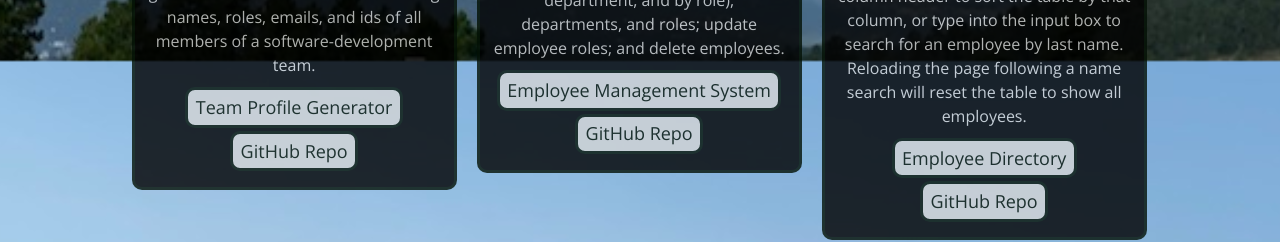
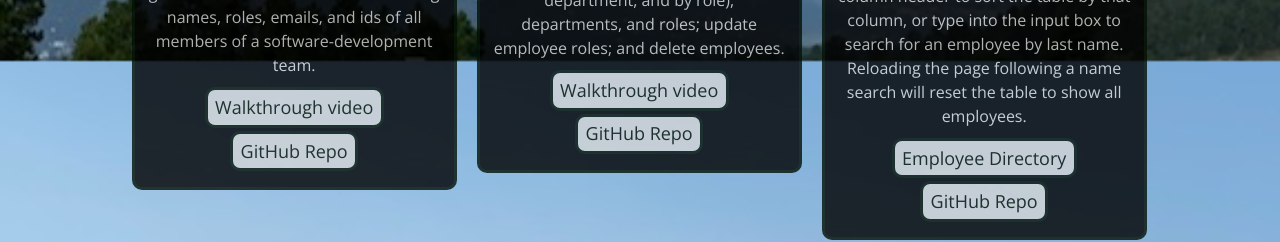
Before and after one commit to LauraCole1900/react-portfolio, a React (Create React App) app in the folder my-portfolio/: page /portfolio in a window 1280 px wide. Shown: the part 1539-1781 px from the top of the page. Built offline with nearby package versions, Linux system fonts and the light colour scheme; a web font is replaced by a local one.

Commit message:
added walkthrough video links to .json

```diff
--- a/my-portfolio/src/components/pages/portfolio.js
+++ b/my-portfolio/src/components/pages/portfolio.js
@@ -28,6 +28,7 @@
                 description={project.description}
                 repo={project.repo}
                 deployed={project.deployed}
+                deploy_button_label={project.deploy_button_label}
               />
             ))}
           </Col>
--- a/my-portfolio/src/components/project/index.js
+++ b/my-portfolio/src/components/project/index.js
@@ -17,7 +17,7 @@
           {props.description}
         </Card.Text>
         <div className="btndiv">
-          <Button className="btn" href={props.deployed} target="_blank">{props.name}</Button>
+          <Button className="btn" href={props.deployed} target="_blank">{props.deploy_button_label}</Button>
         </div>
         <div className="btndiv">
           <Button className="btn" href={props.repo} target="_blank">GitHub Repo</Button>
--- a/my-portfolio/src/projects.json
+++ b/my-portfolio/src/projects.json
@@ -5,7 +5,8 @@
     "image": "../public/images/taco-party-homepage-square.png",
     "description": "Taco Party was built through the collaborative efforts of six students, including me. It uses the Materialize framework for layout and mobile-responsiveness, JavaScript/jQuery, and two third-party APIs to provide a resource for users to plan their taco party. Users can generate random taco- or salsa-based recipes, visit the 'Taco' and 'Salsa' pages to view all available recipes, and visit the 'Beverages' pages to browse recipes for adult mixed drinks.",
     "repo": "https://github.com/LauraCole1900/tacoParty",
-    "deployed": "https://lauracole1900.github.io/tacoParty/"
+    "deployed": "https://lauracole1900.github.io/tacoParty/",
+    "deploy_button_label": "Taco Party"
   },
   {
     "id": 2,
@@ -13,7 +14,8 @@
     "image": "./images/blog-page-with-posts.png",
     "description": "Couch Surfers Travel Blog was likewise built through the collaborative efforts of six students, including me. It uses jQuery, Express.js, Express Handlebars, Sequelize, and Passport to create a semi-public (all posts visible, but only to those who are signed in) miniblog (500 characters or less) site for travelers to share their tips, tricks, and experiences with each other. It includes a Resources page for those looking for a place to start their adventures.",
     "repo": "https://github.com/LauraCole1900/couchSurfers",
-    "deployed": "https://dry-scrubland-38194.herokuapp.com/"
+    "deployed": "https://dry-scrubland-38194.herokuapp.com/",
+    "deploy_button_label": "Couch Surfers"
   },
   {
     "id": 3,
@@ -21,7 +23,8 @@
     "image": "./images/dashboard-searched.png",
     "description": "The Weather Dashboard uses jQuery and the OpenWeather API to provide weather information. The user types the city about which they're wanting weather information into the 'search' function, and the dashboard then provides current weather conditions and a five-day forecast for that city. While subsequent searches will replace the five-day forecast, the current conditions will still be visible at the bottom of the page, and all searched cities appear in the 'history' section for ease of repeating searches.",
     "repo": "https://github.com/LauraCole1900/apiWeatherDashboard",
-    "deployed": "https://lauracole1900.github.io/apiWeatherDashboard/"
+    "deployed": "https://lauracole1900.github.io/apiWeatherDashboard/",
+    "deploy_button_label": "Weather Dashboard"
   },
   {
     "id": 4,
@@ -29,7 +32,8 @@
     "image": "./images/team-roster-screencap.png",
     "description": "The Team Profile Generator is a CLI-based application that takes the user through a series of prompts to generate an html document containing names, roles, emails, and ids of all members of a software-development team.",
     "repo": "https://github.com/LauraCole1900/teamProfileGenerator",
-    "deployed": "#"
+    "deployed": "https://drive.google.com/file/d/14Y77zksXcUSfyXXI9gjCWBtUWVf3rcxJ/view",
+    "deploy_button_label": "Walkthrough video"
   },
   {
     "id": 5,
@@ -37,7 +41,8 @@
     "image": "./images/ems-walkthrough.gif",
     "description": "This is a CLI employee management system application using Inquirer.js and MySQL. This system allows the user to add employees, departments, and roles; view employees (all, by department, and by role), departments, and roles; update employee roles; and delete employees.",
     "repo": "https://github.com/LauraCole1900/reactEmployeeDirectory",
-    "deployed": "#"
+    "deployed": "https://drive.google.com/file/d/1trfQepE9S5_PLLaUJ60OaK6sTjLwK_Eg/view",
+    "deploy_button_label": "Walkthrough video"
   },
   {
     "id": 6,
@@ -45,6 +50,7 @@
     "image": "./images/employee-directory-screenshot.png",
     "description": "This application uses React to generate and manipulate a table of employee information. The user can click on any column header to sort the table by that column, or type into the input box to search for an employee by last name. Reloading the page following a name search will reset the table to show all employees.",
     "repo": "https://github.com/LauraCole1900/reactEmployeeDirectory",
-    "deployed": "https://lauracole1900.github.io/reactEmployeeDirectory/"
+    "deployed": "https://lauracole1900.github.io/reactEmployeeDirectory/",
+    "deploy_button_label": "Employee Directory"
   }
 ]
```
Also changed, not shown: 1 other file (tests, documents, lock files or other folders).
